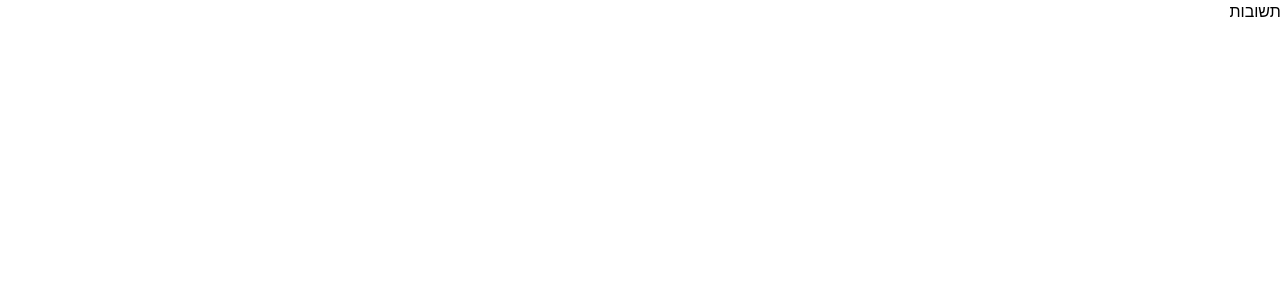
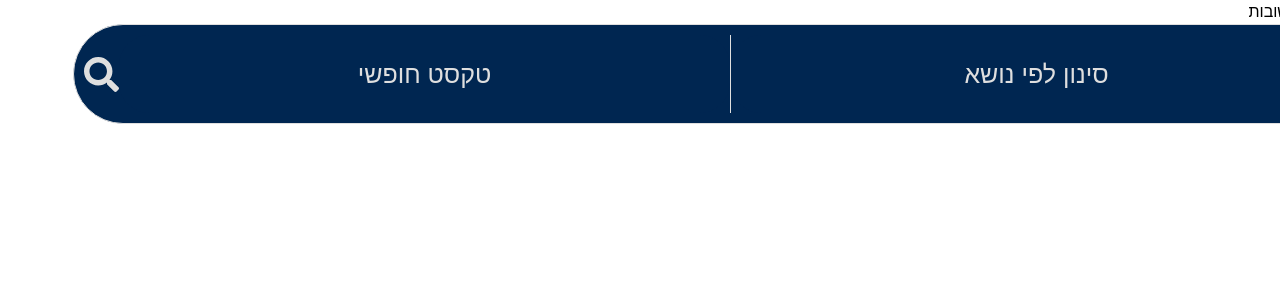
Before and after one commit to workin-efrati/main-website, a Next.js app: page / in a window 1280 px wide. Shown: the top 300 px of the page. Built offline with nearby package versions, Linux system fonts and the light colour scheme.

Commit message:
search cliennt

```diff
--- a/app/page.jsx
+++ b/app/page.jsx
@@ -1,9 +1,11 @@
+import SearchFilter from "@/components/SearchFilter";
 import styles from "./page.module.scss";
 
 export default function Home() {
   return (
     <main className={styles.main}>
       שאלות ותשובות
+      <SearchFilter />
     </main>
   );
 }
--- a/compomemts/SearchFilter/index.jsx
+++ /dev/null
@@ -1 +0,0 @@
-do
--- /dev/null
+++ b/components/SearchFilter/index.jsx
@@ -0,0 +1,44 @@
+"use client"
+import styles from './styles.module.scss'
+import { FaSearch } from "react-icons/fa";
+import { useState } from 'react';
+export default function SearchFilter() {
+  const [typeInput, setTypeInput] = useState(false)
+
+  return (
+    <div className={styles.container}>
+      {!typeInput ?
+
+        <div className={styles.buttons}>
+
+          <button className={styles.subjectSearch} onClick={()=>setTypeInput("נושאים")}>
+            סינון לפי נושא
+          </button>
+          <div className={styles.line}>
+
+          </div>
+          <button className={styles.freeSearch} onClick={()=>setTypeInput("חיפוש ")}>
+            טקסט חופשי
+          </button>
+        </div> :
+        <div className={styles.search}>
+
+          <button className={styles.subjectSearch} >
+            { typeInput}
+
+          </button>
+          <div className={styles.line} >
+          </div>
+
+
+          <input ></input>
+        </div>
+      }
+      <div className={styles.icon} onClick={()=>{setTypeInput(false)}}>
+        <FaSearch />
+
+      </div>
+
+    </div>
+  )
+}
--- /dev/null
+++ b/components/SearchFilter/styles.module.scss
@@ -0,0 +1,56 @@
+.container {
+    display: flex;
+    background-color: var(--primary-blue);
+    border: 1px solid var(--gray);
+    border-radius: 40px;
+    justify-content: space-around;
+    border-radius: 50px;
+    height: 100px;
+    padding: 10px;
+    align-items: center;
+}
+
+.line {
+    width: 1px;
+    height: 100%;
+    background-color: var(--gray);
+}
+
+.freeSearch,
+.subjectSearch {
+    font-size: 25px;
+    border-radius: 30px;
+    background-color: var(--primary-blue);
+    color: var(--gray);
+    border: none;
+    width: 50%;
+}
+
+.buttons,
+.search {
+    display: flex;
+    width: 100%;
+    height: 100%;
+
+    input {
+        width: 100%;
+        background-color: var(--primary-blue);
+        border: none;
+        padding: 6px;
+        color: var(--white);
+        font-size: 25px;
+    }
+
+    input:focus {
+        outline: none;
+    }
+
+}
+
+.icon {
+    display: flex;
+    justify-content: center;
+    align-items: center;
+    font-size: 35px;
+    color: var(--gray);
+}
```
